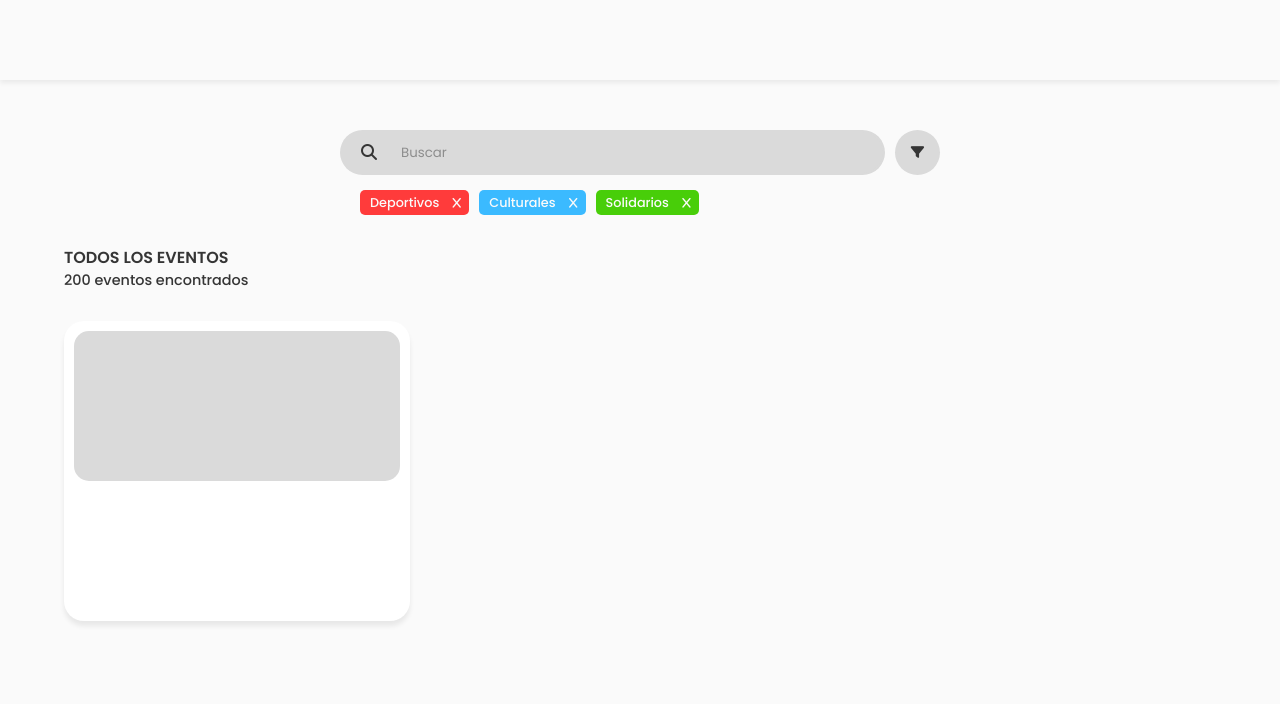
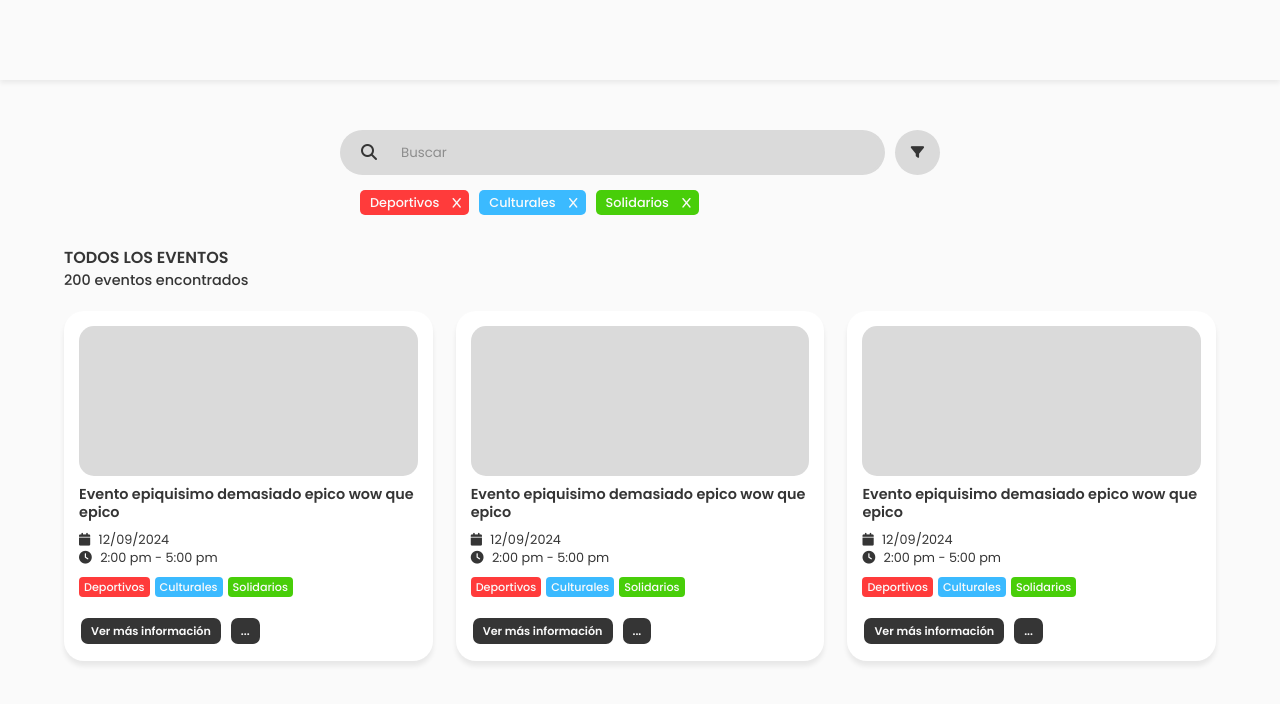
Before and after one commit to Urielminpro705/FeedEvent, a plain HTML site: page index.html in a window 1280 px wide. Drawn offline with nearby package versions, Linux system fonts and the light colour scheme.

Commit message:
Se agregaron los cards de las publicaciones

```diff
--- a/CSS/busqueda.css
+++ b/CSS/busqueda.css
@@ -7,8 +7,9 @@ body {
 }
 
 nav {
+    z-index: 20;
     width: 100%;
-    position: absolute;
+    position: fixed;
     height: 80px;
     background-color: var(--primario);
     top: 0;
@@ -189,22 +190,24 @@ main {
     background-color: var(--hover_trans);
 }
 
-#filter1 {
+.tag1 {
     background-color: var(--tag1);
 }
 
-#filter2 {
+.tag2 {
     background-color: var(--tag2);
 }
 
-#filter3 {
+.tag3 {
     background-color: var(--tag3);
 }
 
 .cont-publicaciones {
     width: 90%;
     height: 500px;
-    margin-top: 30px;
+    margin-top: 20px;
+    display: flex;
+    justify-content: space-between;
 }
 
 .titulos {
@@ -226,16 +229,17 @@ main {
 }
 
 .card-publicacion {
-    width: 30%;
-    height: 300px;
+    width: 32%;
+    height: 350px;
     border-radius: 20px;
     background-color: white;
     display: flex;
     flex-direction: column;
     align-items: center;
-    padding: 10px;
+    padding: 15px;
     box-sizing: border-box;
     box-shadow: 0 5px 5px 0 rgba(0, 0, 0, 0.075);
+    position: relative;
 }
 
 .cont-img {
@@ -244,3 +248,96 @@ main {
     height: 150px;
     background-color: var(--terciario);
 }
+
+.card-publicacion p {
+    margin: 0;
+    color: var(--secundario);
+    width: 100%;
+    font-size: 0.8rem;
+}
+
+.card-publicacion .publicacion-titulo {
+    margin-top: 10px;
+    font-weight: 600;
+    font-size: 0.9rem;
+    line-height: 1.1rem;
+}
+
+.card-publicacion .publicacion-fecha {
+    margin-top: 10px;
+}
+
+.card-publicacion p i {
+    margin-right: 5px;
+}
+
+.cont-publicacion-tags {
+    width: 100%;
+    height: auto;
+    display: flex;
+    gap: 5px;
+    overflow-x: auto;
+    align-items: center;
+}
+
+.publicacion-tag {
+    margin-top: 10px;
+    height: 20px;
+    width: auto;
+    padding-inline: 5px;
+    border-radius: 4px;
+    font-size: 0.7rem;
+    color: var(--primario);
+    align-content: center;
+    font-weight: 500;
+}
+
+.card-publicacion-btn {
+    position: absolute;
+    bottom: 15px;
+    padding: 0;
+    border-radius: 7px;
+    left: 15px;
+    transition: 0.2s;
+    display: flex;
+    height: 30px;
+    gap: 10px;
+    background-color: transparent;
+    transition: 0.2s;
+    border: 2px solid transparent;
+    box-sizing: border-box;
+    cursor: pointer;
+    overflow: hidden;
+}
+
+.card-publicacion-btn p {
+    color: var(--primario);
+    margin: 0;
+    font-size: 0.7rem;
+    font-weight: 600;
+    width: auto;
+    background-color: var(--secundario);
+    height: 100%;
+    align-content: center;
+    padding-inline: 10px;
+    border-radius: 7px;
+}
+
+.card-publicacion-btn:hover,
+.card-publicacion-btn:active,
+.card-publicacion-btn:focus {
+    border: 2px solid var(--secundario);
+    gap: 0px;
+}
+
+.card-publicacion-btn:hover p,
+.card-publicacion-btn:active p,
+.card-publicacion-btn:focus p{
+    background-color: var(--primario);
+    color: var(--secundario);
+    border-radius: 0;
+}
+
+.card-publicacion-btn:active p {
+    background-color: var(--hover);
+}
--- a/index.html
+++ b/index.html
@@ -30,19 +30,19 @@
             </div>
         </article>
         <div class="cont-filters-on">
-            <div class="filter-card" id="filter1">
+            <div class="filter-card tag1">
                 Deportivos
                 <button class="filter-x-btn">
                     <i class="fa-solid fa-x"></i>
                 </button>
             </div>
-            <div class="filter-card" id="filter2">
+            <div class="filter-card tag2">
                 Culturales
                 <button class="filter-x-btn">
                     <i class="fa-solid fa-x"></i>
                 </button>
             </div>
-            <div class="filter-card" id="filter3">
+            <div class="filter-card tag3">
                 Solidarios
                 <button class="filter-x-btn">
                     <i class="fa-solid fa-x"></i>
@@ -57,6 +57,66 @@
         <article class="cont-publicaciones">
             <div class="card-publicacion">
                 <div class="cont-img"></div>
+                <p class="publicacion-titulo">Evento epiquisimo demasiado epico wow que epico</p>
+                <p class="publicacion-fecha">
+                    <i class="fa-solid fa-calendar"></i>
+                    12/09/2024
+                </p>
+                <p class="publicacion-hora">
+                    <i class="fa-solid fa-clock"></i>
+                    2:00 pm - 5:00 pm
+                </p>
+                <div class="cont-publicacion-tags">
+                    <div class="publicacion-tag tag1">Deportivos</div>
+                    <div class="publicacion-tag tag2">Culturales</div>
+                    <div class="publicacion-tag tag3">Solidarios</div>
+                </div>
+                <button class="card-publicacion-btn">
+                    <p>Ver más información</p>
+                    <p>...</p>
+                </button>
+            </div>
+            <div class="card-publicacion">
+                <div class="cont-img"></div>
+                <p class="publicacion-titulo">Evento epiquisimo demasiado epico wow que epico</p>
+                <p class="publicacion-fecha">
+                    <i class="fa-solid fa-calendar"></i>
+                    12/09/2024
+                </p>
+                <p class="publicacion-hora">
+                    <i class="fa-solid fa-clock"></i>
+                    2:00 pm - 5:00 pm
+                </p>
+                <div class="cont-publicacion-tags">
+                    <div class="publicacion-tag tag1">Deportivos</div>
+                    <div class="publicacion-tag tag2">Culturales</div>
+                    <div class="publicacion-tag tag3">Solidarios</div>
+                </div>
+                <button class="card-publicacion-btn">
+                    <p>Ver más información</p>
+                    <p>...</p>
+                </button>
+            </div>
+            <div class="card-publicacion">
+                <div class="cont-img"></div>
+                <p class="publicacion-titulo">Evento epiquisimo demasiado epico wow que epico</p>
+                <p class="publicacion-fecha">
+                    <i class="fa-solid fa-calendar"></i>
+                    12/09/2024
+                </p>
+                <p class="publicacion-hora">
+                    <i class="fa-solid fa-clock"></i>
+                    2:00 pm - 5:00 pm
+                </p>
+                <div class="cont-publicacion-tags">
+                    <div class="publicacion-tag tag1">Deportivos</div>
+                    <div class="publicacion-tag tag2">Culturales</div>
+                    <div class="publicacion-tag tag3">Solidarios</div>
+                </div>
+                <button class="card-publicacion-btn">
+                    <p>Ver más información</p>
+                    <p>...</p>
+                </button>
             </div>
         </article>
     </main>
```
